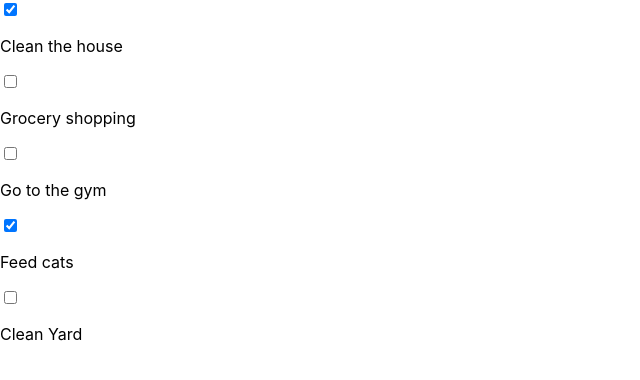
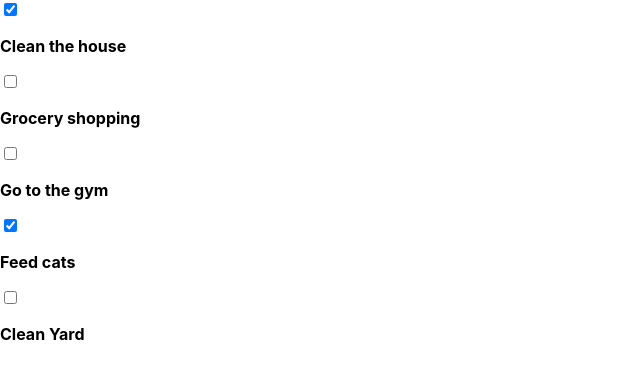
Before and after one commit to d-sanderson/react-playground, a React (Create React App) app: page / in a window 1280 px wide. Shown: the top 380 px of the page, without its empty margins (0-640 px from the left). Built offline with nearby package versions, Linux system fonts and the light colour scheme.

Commit message:
now you can click the check boxes ^_^

```diff
--- a/src/TodoList/TodoItem.js
+++ b/src/TodoList/TodoItem.js
@@ -3,8 +3,12 @@
 function TodoItem(props) {
 	return (
 		<div className="todo-item">
-			<input type="checkbox" checked={props.item.completed}/>
-			<p>{props.item.text}</p>
+			<input
+				type="checkbox"
+				checked={props.item.completed}
+				onChange={() => props.handleChange(props.item.id)}
+			/>
+			<p><strong>{props.item.text}</strong></p>
 		</div>
 	)
 }
--- a/src/TodoList/TodoList.js
+++ b/src/TodoList/TodoList.js
@@ -8,10 +8,27 @@
 		this.state = {
 			todos: todosData
 		}
+		this.handleChange = this.handleChange.bind(this)
 	}
 
+	handleChange(id) {
+		this.setState(prevState => {
+			const updatedTodos = prevState.todos.map(todo => {
+				if (todo.id === id) {
+					todo.completed = !todo.completed
+				}
+				return todo
+			})
+			return {
+				todos: updatedTodos
+			}
+		})
+	}
+
+
+
 	render() {
-		const todoItems = this.state.todos.map(item => <TodoItem key={item.id} item={item}/>)
+		const todoItems = this.state.todos.map(item => <TodoItem key={item.id} item={item} handleChange={this.handleChange}/>)
 
 		return (
 			<div className="todo-list">
```
